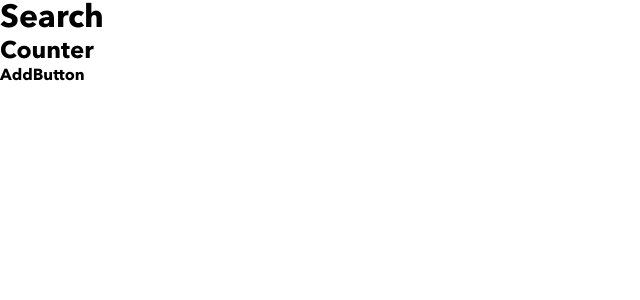
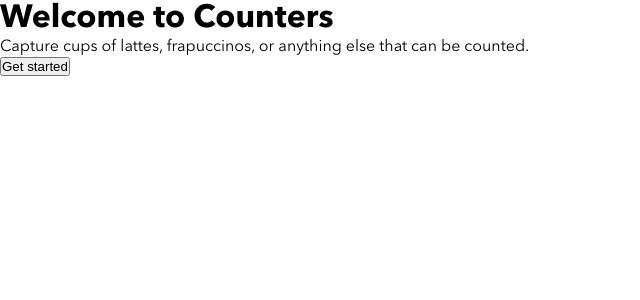
Before and after one commit to AlejandroIHT/Frontend-test-master, a React (Create React App) app: page / in a window 1280 px wide. Shown: the top 300 px of the page, without its empty margins (0-640 px from the left). Built offline with nearby package versions, Linux system fonts and the light colour scheme; no server answers.

Commit message:
[add] Welcome Screen and Storage library

```diff
--- a/src/App.js
+++ b/src/App.js
@@ -1,18 +1,25 @@
-import React, { useEffect } from "react";
-import './styles/globalStyle.css';
+import React, { useState, useEffect } from "react";
+import "./styles/globalStyle.css";
+import useInitialState from "./hooks/useInitialState";
+import AppContext from "./context/AppContext";
 import MainScreen from "./containers/MainScreen";
-import Http from './libs/http';
-
-// You don't have to use `fetch` btw, use whatever you want
-const getCounters = () =>
-  Http.instance.get("/api/v1/counter");
+import WelcomeScreen from "./containers/WelcomeScreen";
+import Storage from "./libs/storage";
 
 const App = () => {
+  const [welcome, setWelcome] = useState(true);
+  const initialState = useInitialState();
   useEffect(() => {
-    getCounters().then(console.log, console.error);
+    const response = Storage.instance.get("welcome");
+    if(response) setWelcome(false);
   }, []);
 
-  return <MainScreen />;
+  return (
+    <AppContext.Provider value={initialState}>
+      {welcome && <WelcomeScreen />}
+      {!welcome && <MainScreen />}
+    </AppContext.Provider>
+  );
 };
 
 export default App;
--- a/src/containers/MainScreen.jsx
+++ b/src/containers/MainScreen.jsx
@@ -1,15 +1,35 @@
-import React from "react";
+import React, { useState, useEffect, useContext } from "react";
+import AppContext from "../context/AppContext";
 import Search from "../components/Search";
 import AddButton from "../components/AddButton";
 import Counter from "../components/Counter";
+import Http from "../libs/http";
+
+const API = "/api/v1/counter";
 
 const MainScreen = () => {
+  const [loading, setLoading] = useState(false);
+  const { state, getCounters } = useContext(AppContext);
+  //Take data base
+  const get = async () => {
+    setLoading(true);
+    const data = await Http.instance.get(API);
+    //Add global state
+    getCounters(data);
+    setLoading(false);
+  }
+
+  useEffect(() => {
+    get();
+  }, []);
+
   return (
     <div className="MainScreen">
+      {loading && <h1>Loading...</h1>}
       <header className="MainScreen__container__header">
         <Search />
       </header>
-      <div className="MainScreen__container__titles"></div>
+      <div className="MainScreen__container__titles">{console.log(state)}</div>
       <div className="MainScreen__container__list">
         <Counter />
       </div>
--- /dev/null
+++ b/src/containers/WelcomeScreen.jsx
@@ -0,0 +1,22 @@
+import React from "react";
+import Storage from "../libs/storage";
+
+const WelcomeScreen = () => {
+  return (
+    <div className="WelcomeScreen">
+      <div className="WelcomeScreen__container--icons"></div>
+      <div className="WelcomeScreen__container--title">
+        <h1 className="title__text">Welcome to Counters</h1>
+      </div>
+      <div className="WelcomeScreen__container--p">
+        <p className="p__text">
+          Capture cups of lattes, frapuccinos, or anything else that can be
+          counted.
+        </p>
+      </div>
+      <button className="WelcomeScreen__start">Get started</button>
+    </div>
+  );
+};
+
+export default WelcomeScreen;
--- /dev/null
+++ b/src/context/AppContext.js
@@ -0,0 +1,5 @@
+import React from 'react';
+
+const AppContext = React.createContext({});
+
+export default AppContext;
--- /dev/null
+++ b/src/hooks/useInitialState.js
@@ -0,0 +1,20 @@
+import { useState } from 'react';
+import initialState from '../initialState';
+
+const useInitialState = () => {
+  const [state, setState] = useState(initialState);
+
+  const getCounters = (payload) => {
+    setState({
+      ...state,
+      counters: payload,
+    });
+  };
+
+  return {
+    getCounters,
+    state,
+  };
+};
+
+export default useInitialState;
--- /dev/null
+++ b/src/initialState.js
@@ -0,0 +1,3 @@
+export default {
+  counters: [],
+};
--- /dev/null
+++ b/src/libs/storage.js
@@ -0,0 +1,14 @@
+class Storage {
+  static instance = new Storage();
+
+  get = (key) => {
+    return JSON.parse(localStorage.getItem(key));
+  };
+
+  post = (key, data) => {
+    localStorage.setItem(key, JSON.stringify(data));
+    return;
+  };
+}
+
+export default Storage;
```
